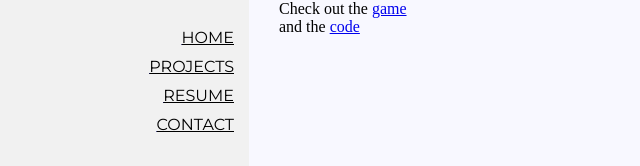
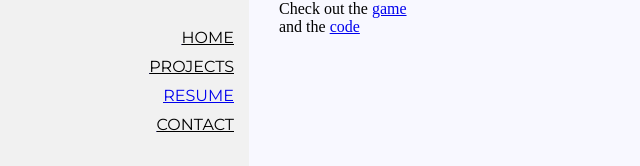
Before and after one commit to bchu007/portfolio, a React app: page /projects in a window 1280 px wide. Shown: the part 131-297 px from the top of the page, without its empty margins (7-647 px from the left). Built offline with nearby package versions, Linux system fonts and the light colour scheme; a web font is replaced by a local one.

Commit message:
swapped out link to for resume

```diff
--- a/src/js/containers/App.js
+++ b/src/js/containers/App.js
@@ -6,7 +6,6 @@ import * as S from '../../css/styles'
 import Head from '../containers/Header'
 import Home from '../view/Home'
 import Projects from '../view/Project'
-import Resume from '../view/Resume'
 import Contact from '../view/Contact'
 import NotFound from '../view/NotFound'
 
@@ -20,10 +19,6 @@ function App() {
       <Switch>
         <Route exact path='/' component={Home} />
         <Route exact path='/projects' component={Projects} />
-        <Route path='/resume' component={() => {
-          window.location.href = 'https://bchu.dev/brianchu_2020_resume.htm';
-          return null;
-        }} />
         <Route exact path='/contact' component={Contact} />
         <Route component={NotFound} />
       </Switch>
--- a/src/js/containers/Header.js
+++ b/src/js/containers/Header.js
@@ -4,7 +4,7 @@ import headerImg from '../../assets/images/webicon.png'
 import { Route, Link, BrowserRouter as Router, Switch, useLocation} from 'react-router-dom'
 import * as S from '../../css/styles'
 import NavLink from '../components/NavLink'
-
+import pdf from '../../assets/pdf/brian_chu_2020_resume.pdf'
 
 export default function Header() {
 
@@ -27,9 +27,7 @@ export default function Header() {
                   <Link to="/projects">
                     <S.Link>PROJECTS</S.Link>
                   </Link>
-                  <Link to="/resume">
-                    <S.Link>RESUME</S.Link>
-                  </Link>
+                  <S.Link><a href={pdf} target='_blank'>RESUME</a></S.Link>
                   <Link to="/contact">
                     <S.Link>CONTACT</S.Link>
                   </Link>
@@ -49,9 +47,7 @@ export default function Header() {
                     <Link to="/projects">
                       <S.Link>PROJECTS</S.Link>
                     </Link>
-                    <Link to="/resume">
-                      <S.Link>RESUME</S.Link>
-                    </Link>
+                    <S.Link><a href={pdf} target='_blank'>RESUME</a></S.Link>
                     <Link to="/contact">
                       <S.Link>CONTACT</S.Link>
                     </Link>
--- a/src/js/view/Project.js
+++ b/src/js/view/Project.js
@@ -12,7 +12,7 @@ export default function Projects(props) {
       <p>A minecraft themed matching game</p>
       {/* <br/> */}
       <div>
-        Check out the <a href="https://bchu.dev/Minecraft-Munch">game</a>
+        Check out the <a href="https://bchu007.github.io/Minecraft-Munch/">game</a>
       </div>
       <div>
         and the <a href="https://github.com/bchu007/Minecraft-Munch">code</a>
--- a/src/js/view/Resume.js
+++ /dev/null
@@ -1,14 +0,0 @@
-import React from 'react'
-import ReactDom from 'react-dom'
-// import { Route, Link, BrowserRouter as Router, Switch } from 'react-router-dom'
-import * as S from '../../css/styles'
-// import * as C from '../components/Contacts'
-import downloadImg from '../../assets/images/icon.png'
-
-export default function Resume(props) {
-
-  return (
-    <S.Content>
-    </S.Content>
-  )
-}
--- a/webpack.config.js
+++ b/webpack.config.js
@@ -19,7 +19,7 @@ module.exports = {
         ]
       },
       {
-      test: /\.(png|svg|jpg|gif)$/,
+      test: /\.(png|svg|jpg|gif|pdf)$/,
         use: [
           'file-loader',
         ],
```
Also changed, not shown: 6 other files (tests, documents, lock files or other folders).
